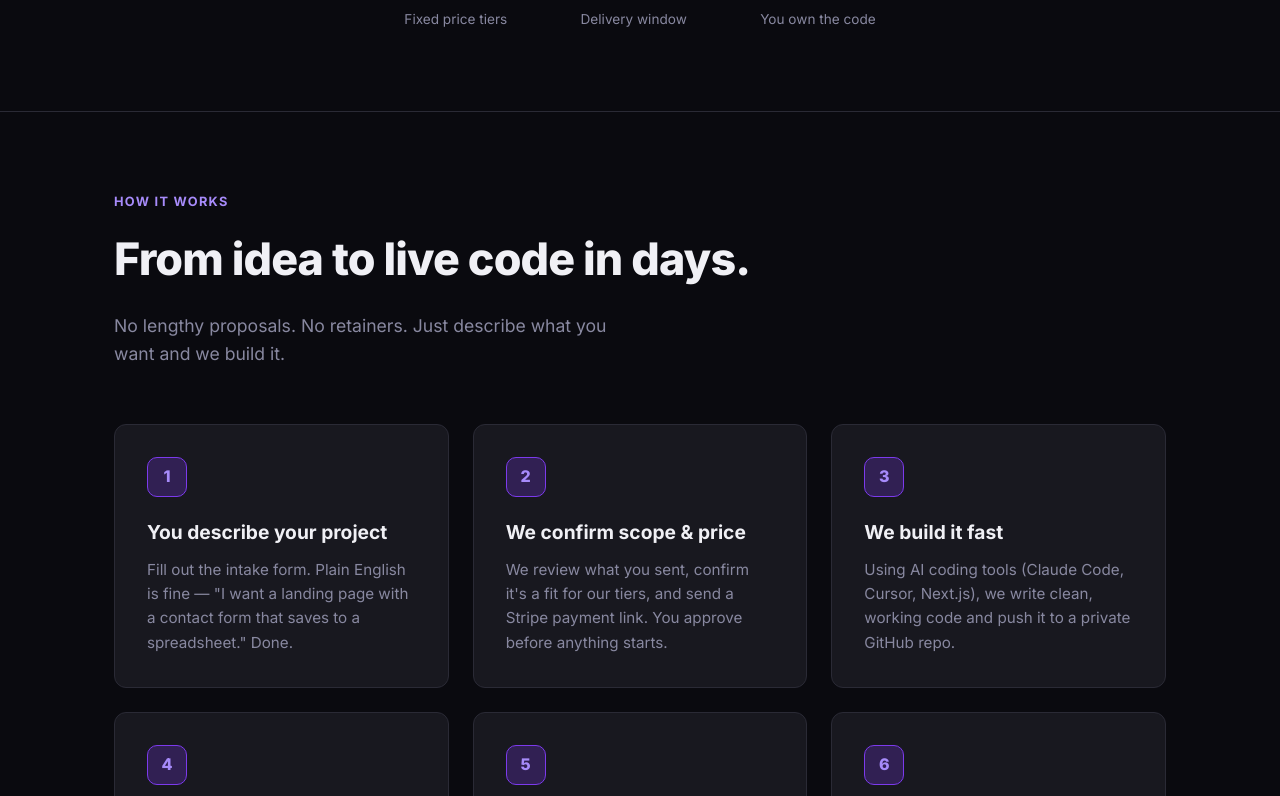
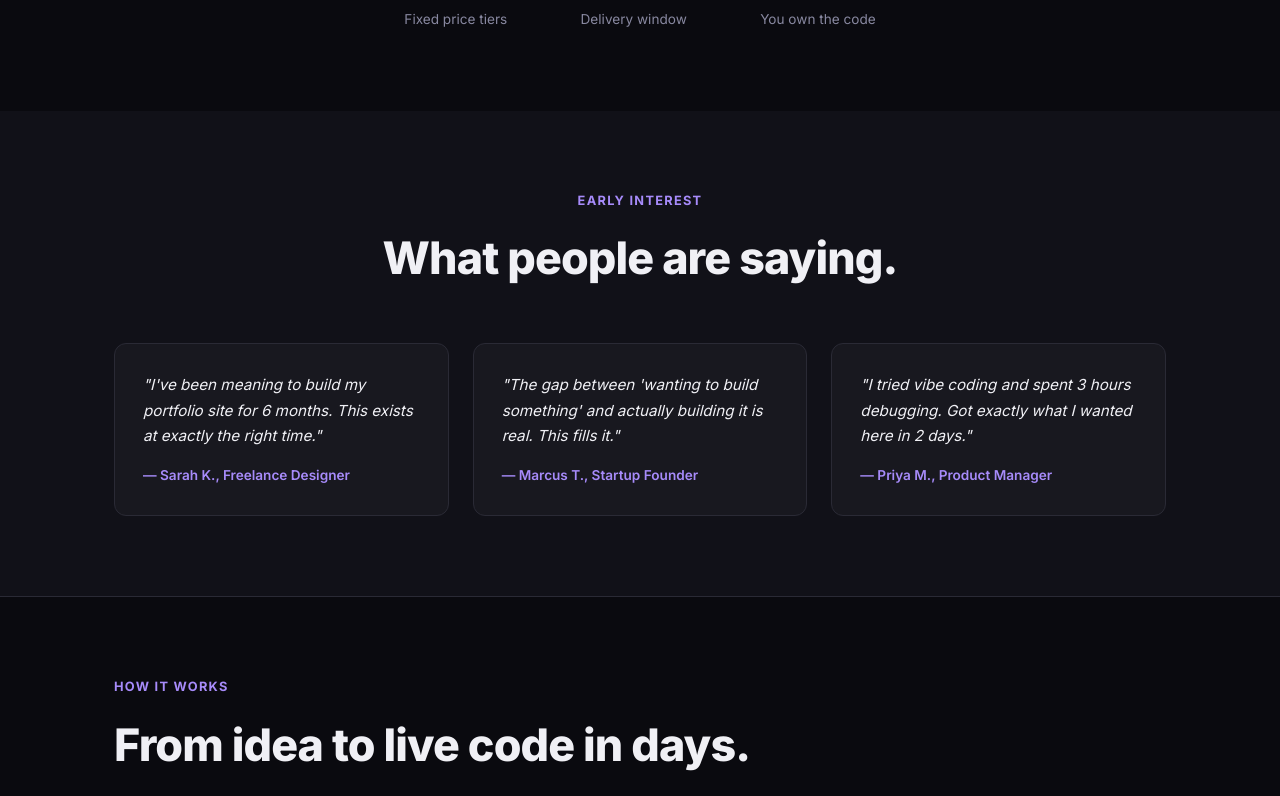
Before and after one commit to claudiaclawdbot/built-by-ai, a Next.js app: page / in a window 1280 px wide. Shown: the part 718-1514 px from the top of the page. Built offline with nearby package versions, Linux system fonts and the light colour scheme.

Commit message:
Add testimonials section, Twitter card meta, testimonials CSS

```diff
--- a/app/globals.css
+++ b/app/globals.css
@@ -275,6 +275,13 @@ footer p { color: var(--text-muted); font-size: 0.85rem; }
 .form-success h3 { font-size: 1.5rem; font-weight: 800; margin-bottom: 12px; }
 .form-success p { color: var(--text-muted); }
 
+/* Testimonials */
+.testimonials { padding: 80px 0; background: var(--bg2); }
+.testimonials-grid { display: grid; grid-template-columns: repeat(auto-fit, minmax(280px, 1fr)); gap: 24px; margin-top: 48px; }
+.testimonial-card { background: var(--surface); border: 1px solid var(--border); border-radius: var(--radius); padding: 28px; }
+.testimonial-quote { font-size: 0.95rem; line-height: 1.7; color: var(--text); margin-bottom: 16px; font-style: italic; }
+.testimonial-author { font-size: 0.85rem; color: var(--accent-light); font-weight: 600; }
+
 /* Responsive */
 @media (max-width: 640px) {
   .form-row { grid-template-columns: 1fr; }
--- a/app/layout.tsx
+++ b/app/layout.tsx
@@ -9,6 +9,12 @@ export const metadata: Metadata = {
     description: 'Tell us what you want built. We use AI coding tools to build it. You get working software.',
     type: 'website',
   },
+  twitter: {
+    card: 'summary_large_image',
+    title: 'Built By AI — Ship Working Software, Fast',
+    description: 'We build your web app, automation, or script using AI coding tools. $100-$500 fixed price.',
+  },
+  keywords: ['AI coding', 'web development', 'build app', 'automation', 'vibe coding', 'ship faster'],
 }
 
 export default function RootLayout({ children }: { children: React.ReactNode }) {
--- a/app/page.tsx
+++ b/app/page.tsx
@@ -147,6 +147,26 @@ export default function HomePage() {
               <div className="hero-proof-num">100%</div>
               <div className="hero-proof-label">You own the code</div>
             </div>
+          </div>
+        </div>
+      </section>
+
+      {/* Testimonials — placeholder, replace with real ones */}
+      <section className="testimonials" id="testimonials">
+        <div className="container">
+          <div className="section-label" style={{ textAlign: 'center' }}>Early interest</div>
+          <h2 className="section-title" style={{ textAlign: 'center' }}>What people are saying.</h2>
+          <div className="testimonials-grid">
+            {[
+              { quote: "I've been meaning to build my portfolio site for 6 months. This exists at exactly the right time.", author: "Sarah K., Freelance Designer" },
+              { quote: "The gap between 'wanting to build something' and actually building it is real. This fills it.", author: "Marcus T., Startup Founder" },
+              { quote: "I tried vibe coding and spent 3 hours debugging. Got exactly what I wanted here in 2 days.", author: "Priya M., Product Manager" },
+            ].map((t, i) => (
+              <div className="testimonial-card" key={i}>
+                <div className="testimonial-quote">"{t.quote}"</div>
+                <div className="testimonial-author">— {t.author}</div>
+              </div>
+            ))}
           </div>
         </div>
       </section>
```
